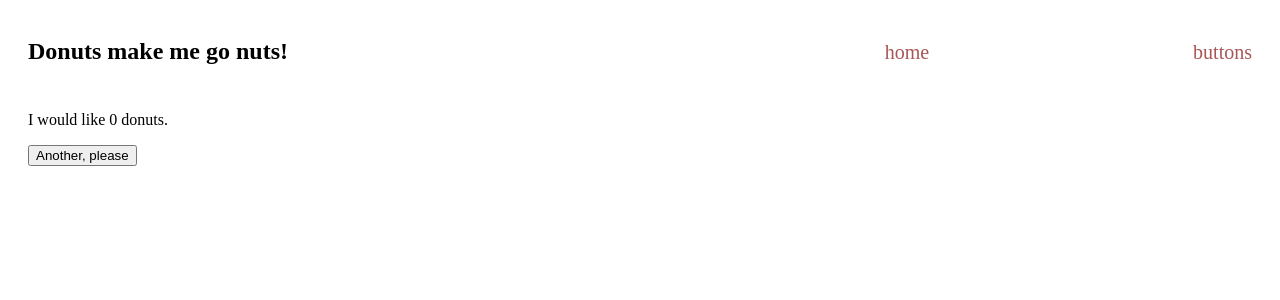
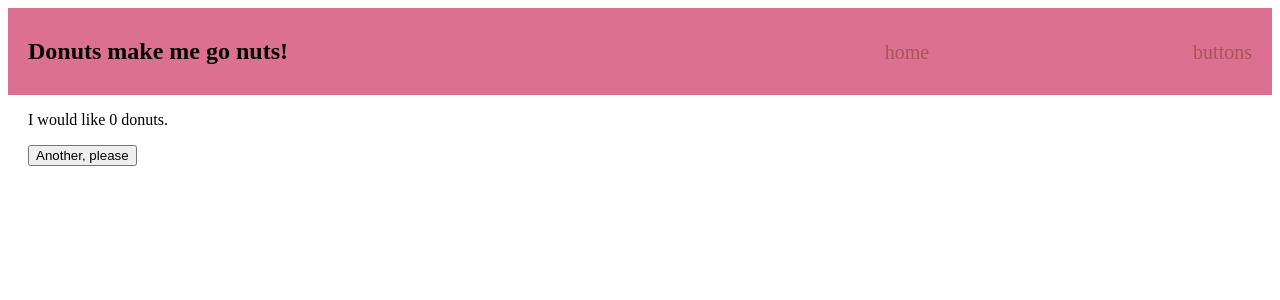
Before and after one commit to bainjen/webpack-demo, a React app in the folder with-webpack/: page / in a window 1280 px wide. Shown: the top 300 px of the page. Built offline with nearby package versions, Linux system fonts and the light colour scheme.

Commit message:
Load in style-loader so that styles now get applied to the UI

```diff
--- a/with-webpack/src/App.css
+++ b/with-webpack/src/App.css
@@ -7,6 +7,7 @@ header {
   justify-content: space-between;
   align-items: baseline;
   padding: 10px 20px;
+  background-color: palevioletred;
 }
 
 header > nav {
--- a/with-webpack/webpack.config.js
+++ b/with-webpack/webpack.config.js
@@ -33,7 +33,7 @@ module.exports = {
         //test: if the file ends in this extension...
         test: /\.css$/,
         // use: use the loader provided
-        use: ["css-loader"],
+        use: ["style-loader", "css-loader"], // this order matters
       },
     ],
   },
```
Also changed, not shown: 2 other files (tests, documents, lock files or other folders).
